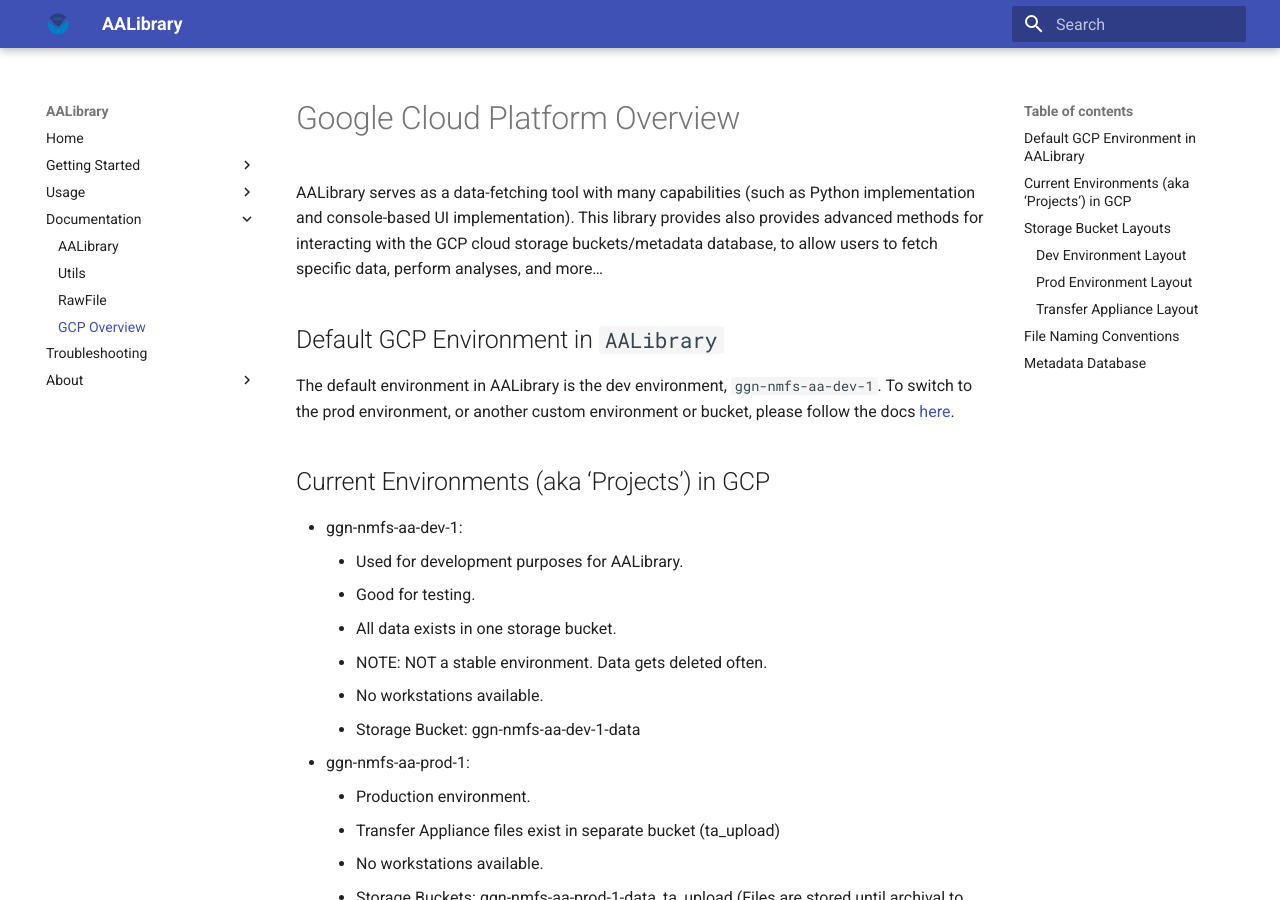
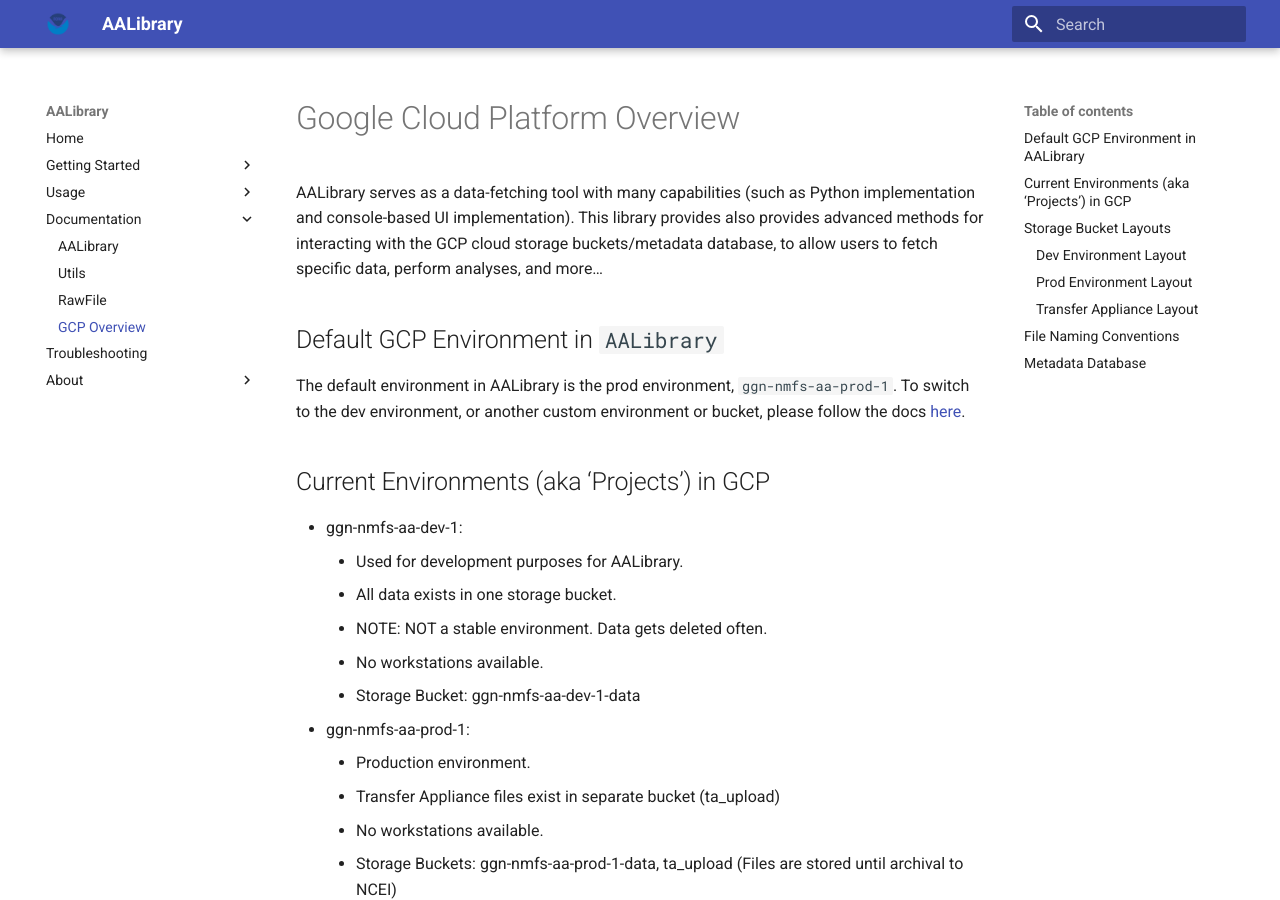
Before and after one commit to nmfs-ost/AA-SI_aalibrary, an MkDocs documentation site: the page built from docs/documentation/gcp_overview.md, in a window 1280 px wide and 900 px high. Built offline with MkDocs 1.6.1 and Material for MkDocs 9.7.7, drawn with Linux system fonts in a browser that asks for light colours.

Commit message:
fix: changed default environment to prod in docs.

```diff
--- a/docs/documentation/gcp_overview.md
+++ b/docs/documentation/gcp_overview.md
@@ -5,13 +5,12 @@
 
 ## Default GCP Environment in `AALibrary`
 
-The default environment in AALibrary is the dev environment, `ggn-nmfs-aa-dev-1`. To switch to the prod environment, or another custom environment or bucket, please follow the docs [here](../usage/configuration.md#gcp-environment-configuration).
+The default environment in AALibrary is the prod environment, `ggn-nmfs-aa-prod-1`. To switch to the dev environment, or another custom environment or bucket, please follow the docs [here](../usage/configuration.md#gcp-environment-configuration).
 
 ## Current Environments (aka ‘Projects’) in GCP
 
 * ggn-nmfs-aa-dev-1:
     * Used for development purposes for AALibrary.
-    * Good for testing.
     * All data exists in one storage bucket.
     * NOTE: NOT a stable environment. Data gets deleted often.
     * No workstations available.
```
Also changed, not shown: docs/usage/conversions.md (+1 -1 lines), docs/usage/downloads.md (+1 -1 lines), docs/usage/uploads.md (+1 -1 lines).
